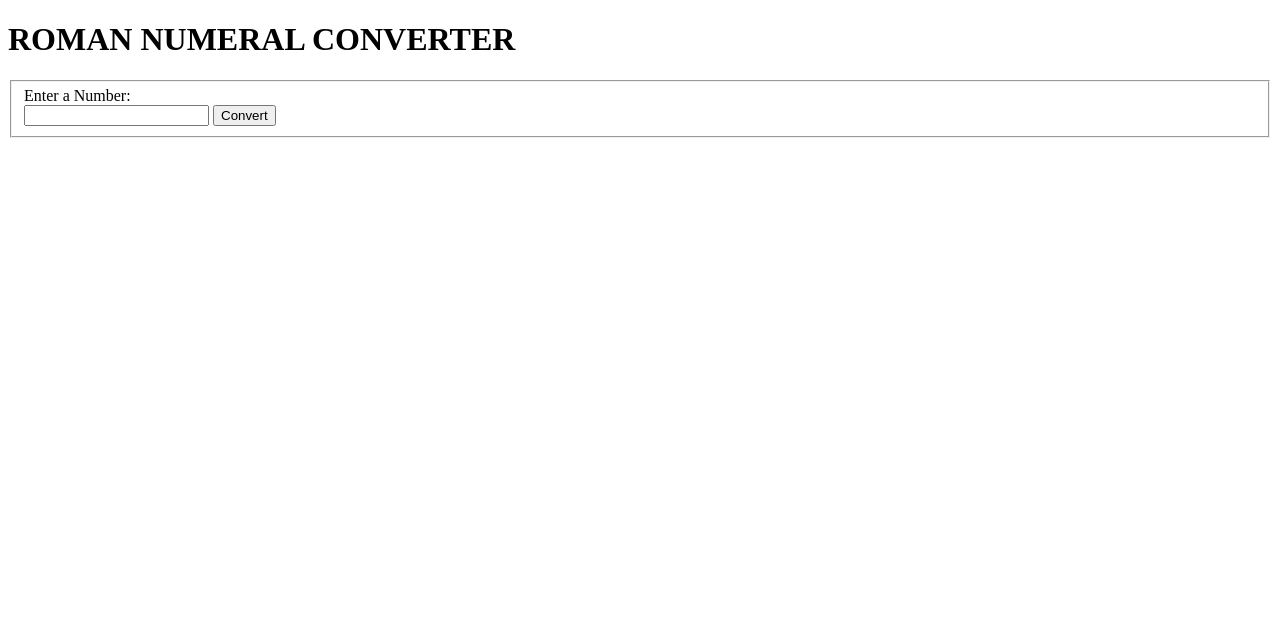
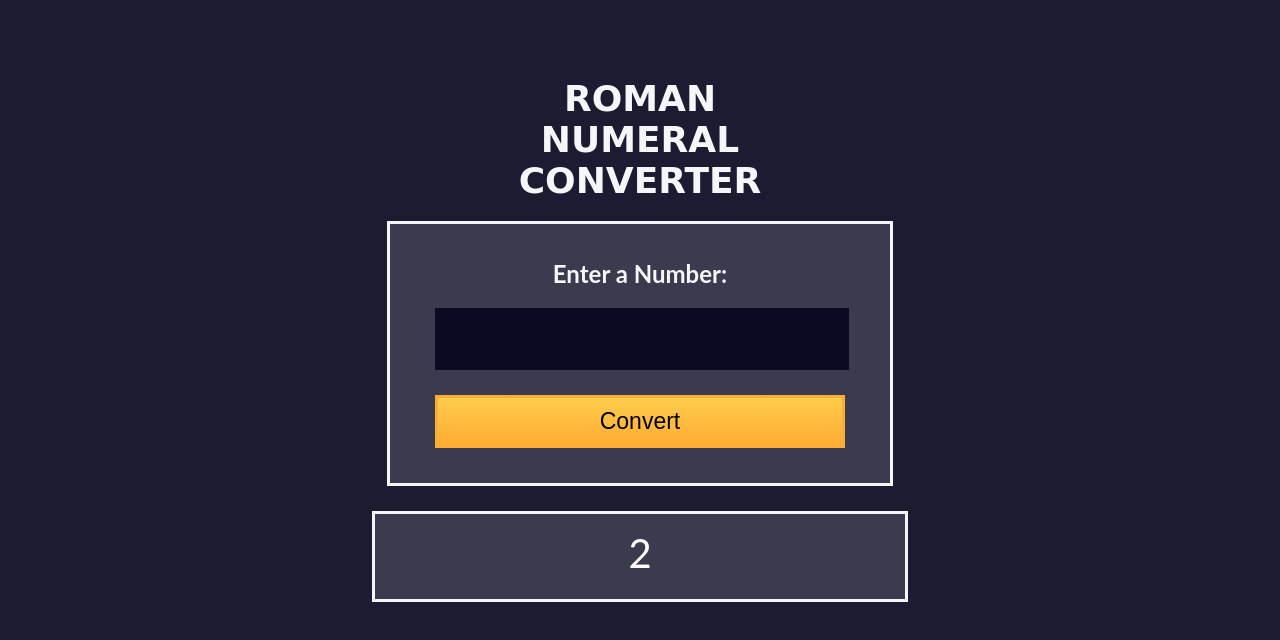
Before and after one commit to jdbs9514/Roman-Numeral-converter, a plain HTML site: page index.html in a window 1280 px wide. Drawn offline with Linux system fonts and the light colour scheme.

Commit message:
added css properties

```diff
--- a/index.css
+++ b/index.css
@@ -1,3 +1,90 @@
-body{
-  min-height: ;
+:root {
+  --gray-85: #1b1b32;
+  --gray-05: #f5f6f7;
+  --gray-75: #3b3b4f;
+  --gray-90: #0a0a23;
 }
+
+body {
+  min-height: 100vh;
+  padding: 50px 20px;
+  font-family: 'Lato', Helvetica, Arial, sans-serif;
+  font-size: 18px;
+  background-color: var(--gray-85);
+  color: var(--gray-05);
+}
+
+main {
+  display: flex;
+  flex-direction: column;
+  align-items: center;
+  justify-content: center;
+}
+
+h1 {
+  text-align: center;
+  margin: 20px auto;
+  max-width: 350px;
+  font-family: 'Castoro Titling', cursive;
+}
+
+form {
+  color: var(--gray-05);
+  margin: auto 25px;
+  border: 3px solid var(--gray-05);
+  text-align: center;
+  width: 90%;
+  max-width: 500px;
+  background-color: var(--gray-75);
+}
+
+fieldset {
+  border: none;
+  height: 100%;
+  padding: 25px;
+  margin: 10px 20px;
+}
+
+label {
+  display: inline-block;
+  font-size: 1.5rem;
+  margin-bottom: 10px;
+  font-weight: bold;
+}
+
+input {
+  display: block;
+  font-size: 2.5rem;
+  width: 100%;
+  height: 60px;
+  margin: 10px 0;
+  line-height: 1.4;
+  color: white;
+  background-color: var(--gray-90);
+  border: var(--gray-05);
+}
+
+button {
+  cursor: pointer;
+  margin-top: 15px;
+  text-decoration: none;
+  background-image: linear-gradient(#fecc4c, #ffac33);
+  border: 3px solid #feac32;
+  padding: 10px 16px;
+  font-size: 23px;
+  width: 100%;
+}
+
+.output {
+  color: white;
+  background-color: var(--gray-75);
+  border: 3px solid var(--gray-05);
+  font-size: 2.5rem;
+  width: 80%;
+  max-width: 500px;
+  min-height: 55px;
+  margin-top: 25px;
+  padding: 15px;
+  overflow-wrap: break-word;
+  text-align: center;
+}
--- a/index.html
+++ b/index.html
@@ -17,7 +17,7 @@
         <button type="button" id="convert-btn">Convert</button>
       </fieldset>
     </form>
-    <div id="output" class="output"></div>
+    <div id="output" class="output">2</div>
   </main>
   <script src="/index.js"></script>
 </body>
```
